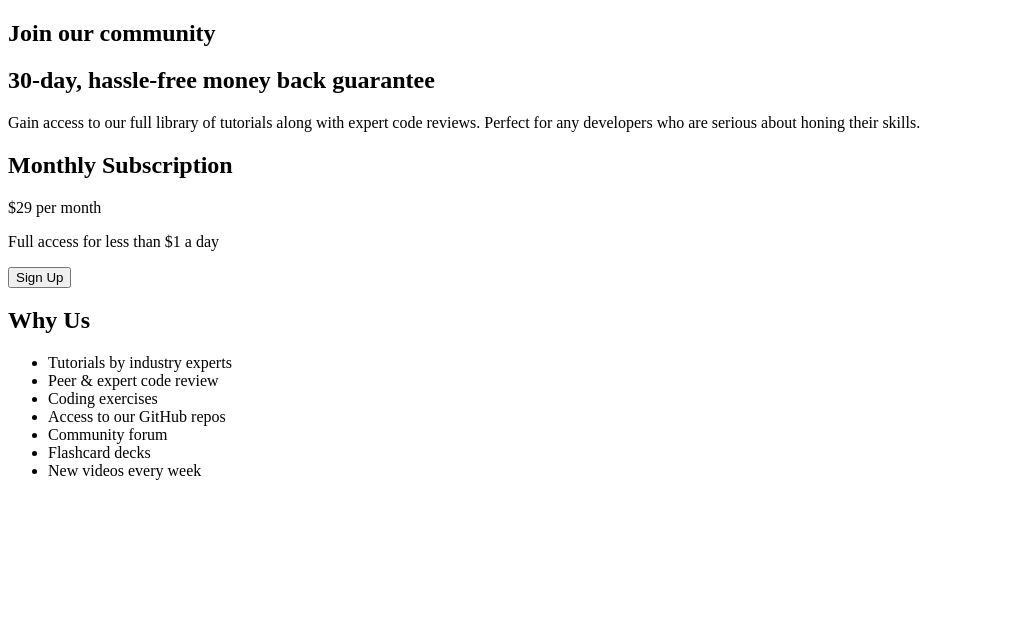
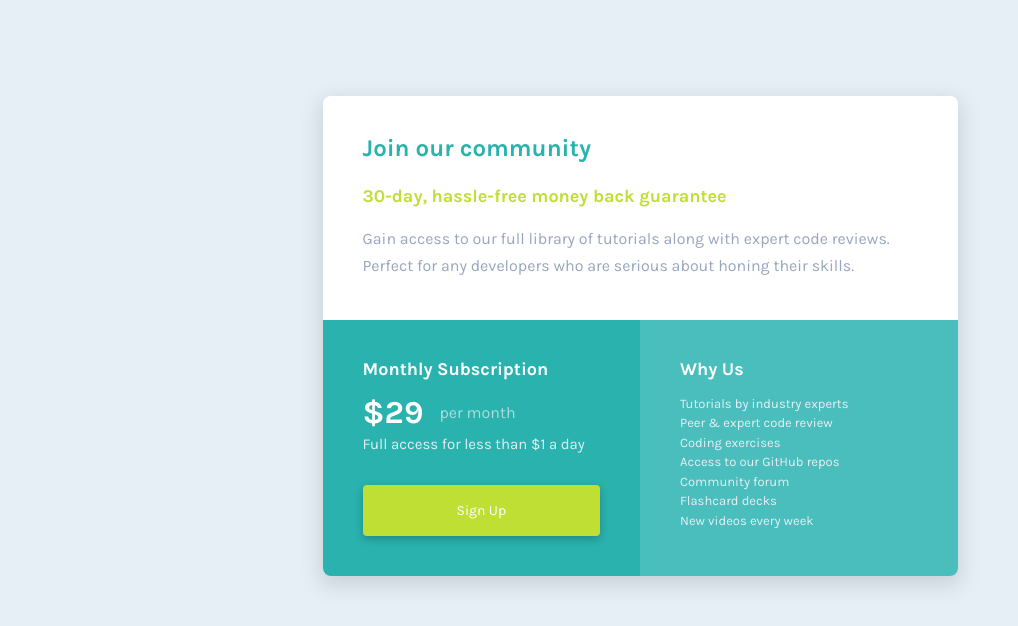
Before and after one commit to lafistik/single-price-grid-component-master, a plain HTML site: page index.html in a window 1280 px wide. Shown: the whole page, without its empty margins (0-1018 px from the left). Drawn offline with Linux system fonts and the light colour scheme.

Commit message:
Add styles and update readme file

```diff
--- a/index.html
+++ b/index.html
@@ -11,7 +11,12 @@
       sizes="32x32"
       href="./images/favicon-32x32.png"
     />
-
+    <link rel="preconnect" href="https://fonts.googleapis.com" />
+    <link rel="preconnect" href="https://fonts.gstatic.com" crossorigin />
+    <link
+      href="https://fonts.googleapis.com/css2?family=Karla:wght@400;700&display=swap"
+      rel="stylesheet"
+    />
     <link rel="stylesheet" href="style.css" />
     <title>Frontend Mentor | Single Price Grid Component</title>
   </head>
@@ -20,9 +25,9 @@
       <article class="card">
         <div class="card__info">
           <h1 class="card__heading">Join our community</h1>
-          <h2 class="card__subheading">
+          <p class="card__info-subheading">
             30-day, hassle-free money back guarantee
-          </h2>
+          </p>
           <p class="card__info-text">
             Gain access to our full library of tutorials along with expert code
             reviews. Perfect for any developers who are serious about honing
@@ -31,9 +36,7 @@
         </div>
         <div class="card__pricing">
           <h2 class="card__subheading">Monthly Subscription</h2>
-          <p class="card__subheading-price">
-            <span>&dollar;29</span> per month
-          </p>
+          <p class="card__pricing-price"><span>&dollar;29</span> per month</p>
           <p>Full access for less than &dollar;1 a day</p>
           <button class="btn">Sign Up</button>
         </div>
--- a/style.css
+++ b/style.css
@@ -0,0 +1,171 @@
+:root {
+  --clr-primary-cyan: hsl(179, 62%, 43%);
+  --clr-primary-yellow: hsl(71, 73%, 54%);
+  --clr-primary-lightcyan: #4abebd;
+
+  --clr-neutral-gray: hsl(204, 43%, 93%);
+  --clr-neutral-blue: hsl(218, 22%, 67%);
+
+  --ff-regular: "Karla", sans-serif;
+}
+
+*,
+*::before,
+*::after {
+  margin: 0;
+  padding: 0;
+  box-sizing: border-box;
+}
+
+body {
+  font-family: var(--ff-regular);
+  background-color: var(--clr-neutral-gray);
+  color: var(--clr-neutral-gray);
+  line-height: 1.7;
+  font-size: 0.8125rem;
+}
+
+h1 {
+  line-height: 1;
+}
+
+.card {
+  max-width: 19.375rem;
+  margin: 4.5rem 2rem;
+  border-radius: 0.5rem;
+  overflow: hidden;
+
+  box-shadow: rgba(100, 100, 111, 0.2) 0px 7px 20px 3px;
+}
+
+.card > div {
+  padding: 1.75rem 1.5rem;
+}
+
+.card__info {
+  background-color: #fff;
+  color: var(--clr-neutral-blue);
+}
+
+.card__heading {
+  color: var(--clr-primary-cyan);
+  font-size: 1.25rem;
+  margin-bottom: 1.5rem;
+  font-weight: 700;
+}
+.card__info-subheading {
+  color: var(--clr-primary-yellow);
+  margin-bottom: 1rem;
+  font-size: 0.9375rem;
+  line-height: 1.4;
+  font-weight: 700;
+}
+
+.card__subheading {
+  margin-bottom: 1rem;
+  color: #fff;
+  font-size: 1.0625rem;
+  line-height: 1;
+}
+
+.card__pricing {
+  background-color: var(--clr-primary-cyan);
+}
+
+.card__pricing-price {
+  display: flex;
+  align-items: center;
+  gap: 1rem;
+  color: hsla(204, 43%, 93%, 0.7);
+  line-height: 1.2;
+}
+
+.card__pricing-price span {
+  color: #fff;
+  font-size: 2rem;
+  font-weight: 700;
+}
+
+.card__pricing p:last-of-type {
+  font-size: 0.9375rem;
+}
+
+.btn {
+  display: block;
+  font-family: inherit;
+  font-size: 0.875rem;
+  width: 100%;
+  margin-top: 1.75rem;
+  padding: 1rem 2rem;
+  border: 1px solid transparent;
+  border-radius: 0.25rem;
+  background-color: var(--clr-primary-yellow);
+  color: #fff;
+  box-shadow: rgba(0, 0, 0, 0.24) 0px 3px 8px;
+
+  cursor: pointer;
+  transition: all 0.4s ease-in-out;
+}
+
+.btn:hover,
+.btn:active {
+  background-color: rgb(168, 194, 51);
+}
+
+.btn:focus {
+  outline: none;
+  box-shadow: 0 0 0 3px var(--clr-primary-cyan),
+    0 0 0 6px var(--clr-primary-yellow);
+}
+
+.card__advantages {
+  background-color: var(--clr-primary-lightcyan);
+}
+
+.card__advantages-list {
+  list-style: none;
+  line-height: 1.5;
+  /* color: hsla(204, 43%, 93%, 0.7); */
+}
+
+/* DESKTOP */
+
+@media (min-width: 43.75em) {
+  body {
+    font-size: 1rem;
+  }
+
+  .card {
+    margin: 6rem auto;
+    max-width: 39.6875rem;
+
+    display: grid;
+    grid-template-columns: 1fr 1fr;
+    grid-template-rows: auto auto;
+  }
+
+  .card > div {
+    padding: 2.5rem;
+  }
+
+  .card__info {
+    grid-column: 1 / 3;
+    /* padding-right: 4rem !important; */
+  }
+
+  .card__heading {
+    font-size: 1.5rem;
+  }
+
+  .card__info-subheading {
+    font-size: 1.125rem;
+  }
+
+  .card__subheading {
+    font-size: 1.125rem;
+  }
+
+  .card__advantages-list {
+    font-size: 0.8125rem;
+  }
+}
```
Also changed, not shown: single-price-grid-component-screenshot.png (added), 2 other files.
